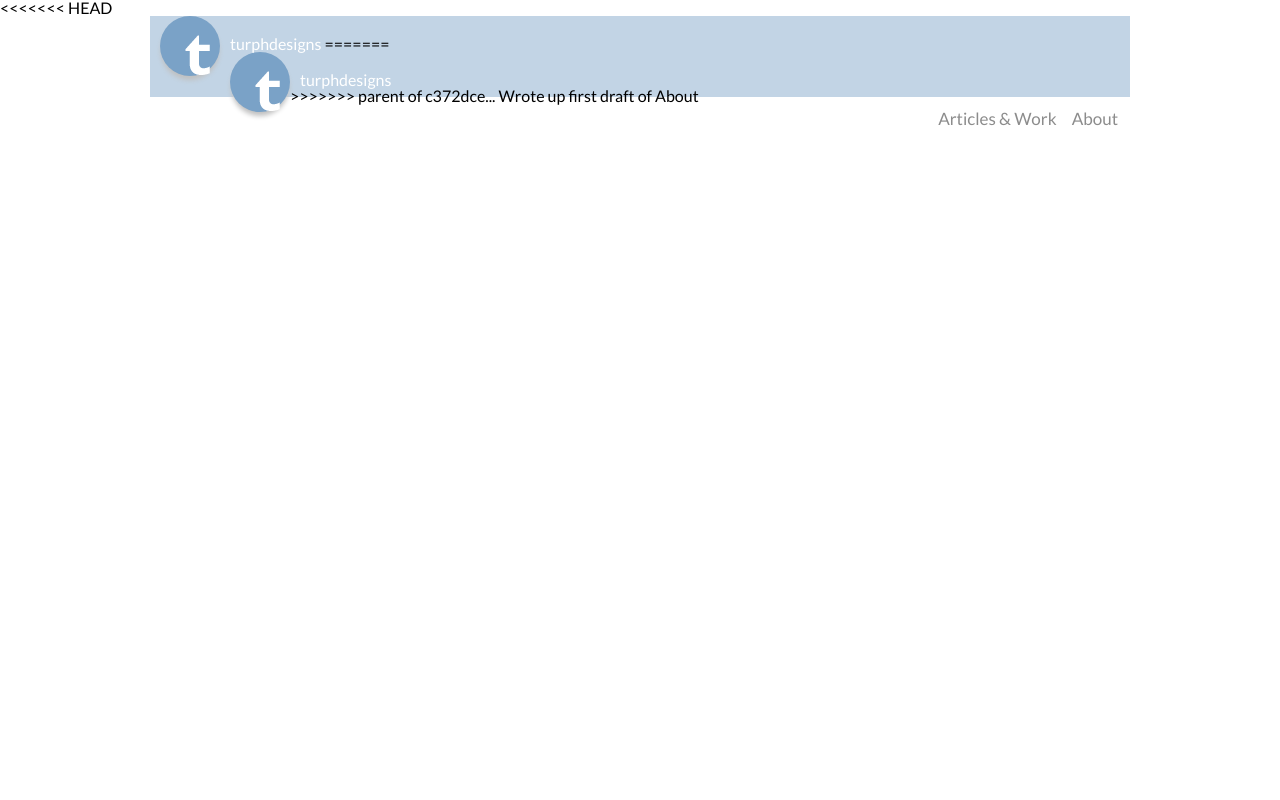
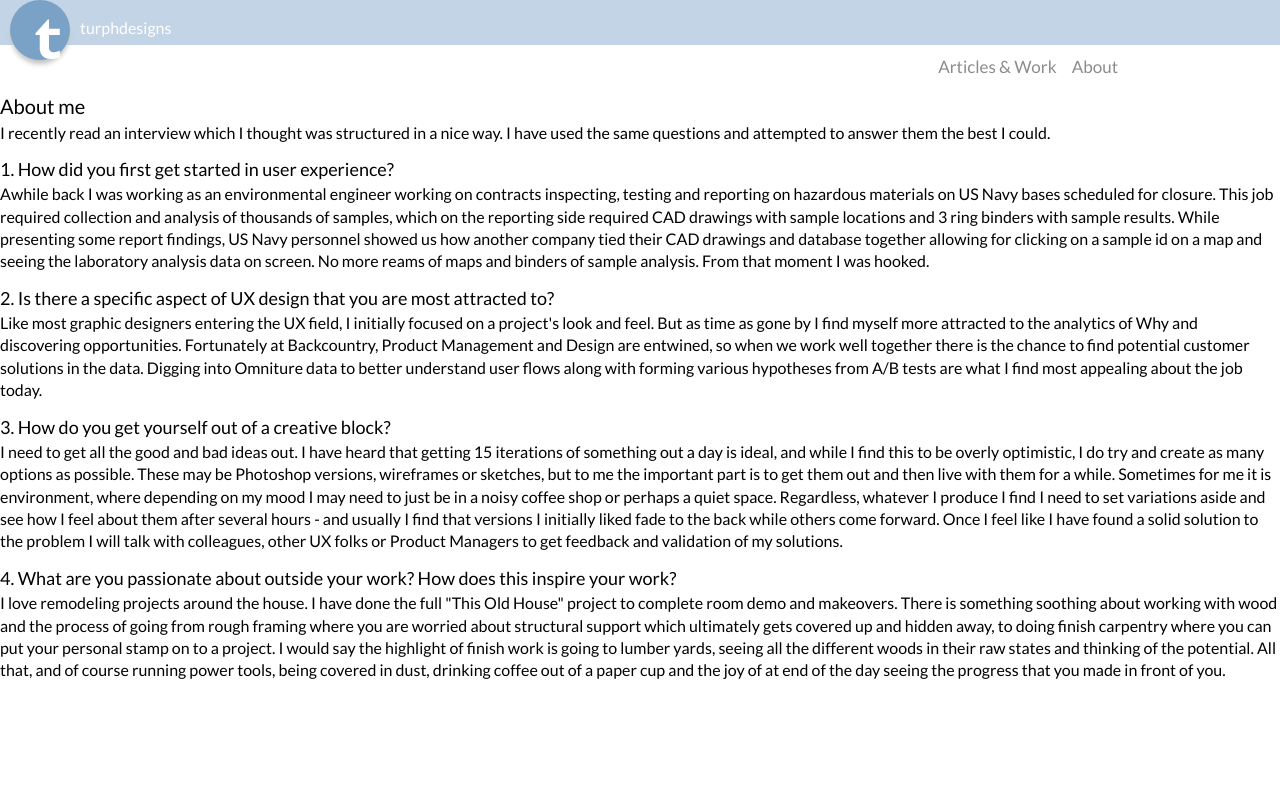
Before and after one commit to turph/bitstopixels, a PHP site: page /about.html in a window 1280 px wide. Run offline with PHP 8.4, Linux system fonts and the light colour scheme.

Commit message:
This is bad

```diff
--- a/20110624.html
+++ b/20110624.html
@@ -16,7 +16,7 @@
 	</script>
 </head>
 <body id="article">
-	<div class="ribbon centerWrap">
+	<div class="ribbon">
 		<div class="logo"><img src="img/t-logoL.png" width="27" height="42" alt="T LogoL"></div>
 		<span class="mast">turphdesigns</span>
 	</div>
--- a/20120209.html
+++ b/20120209.html
@@ -16,7 +16,7 @@
 	</script>
 </head>
 <body id="article">
-	<div class="ribbon centerWrap">
+	<div class="ribbon">
 		<div class="logo"><img src="img/t-logoL.png" width="27" height="42" alt="T LogoL"></div>
 		<span class="mast">turphdesigns</span>
 	</div>
--- a/20140625.html
+++ b/20140625.html
@@ -16,7 +16,7 @@
 	</script>
 </head>
 <body id="article">
-	<div class="ribbon centerWrap">
+	<div class="ribbon">
 		<div class="logo"><img src="img/t-logoL.png" width="27" height="42" alt="T LogoL"></div>
 		<span class="mast">turphdesigns</span>
 	</div>
--- a/20140630.html
+++ b/20140630.html
@@ -16,7 +16,7 @@
 	</script>
 </head>
 <body id="article">
-	<div class="ribbon centerWrap">
+	<div class="ribbon">
 		<div class="logo"><img src="img/t-logoL.png" width="27" height="42" alt="T LogoL"></div>
 		<span class="mast">turphdesigns</span>
 	</div>
--- a/20140701.html
+++ b/20140701.html
@@ -16,7 +16,7 @@
 	</script>
 </head>
 <body id="article">
-	<div class="ribbon centerWrap">
+	<div class="ribbon">
 		<div class="logo"><img src="img/t-logoL.png" width="27" height="42" alt="T LogoL"></div>
 		<span class="mast">turphdesigns</span>
 	</div>
--- a/20140710.html
+++ b/20140710.html
@@ -16,7 +16,7 @@
 	</script>
 </head>
 <body id="article">
-	<div class="ribbon centerWrap">
+	<div class="ribbon">
 		<div class="logo"><img src="img/t-logoL.png" width="27" height="42" alt="T LogoL"></div>
 		<span class="mast">turphdesigns</span>
 	</div>
--- a/about.html
+++ b/about.html
@@ -15,23 +15,30 @@
 
 	</script>
 </head>
-<<<<<<< HEAD
 <body id="about">
-	<div class="ribbon centerWrap">
+	<div class="ribbon">
 		<div class="logo"><img src="img/t-logoL.png" width="27" height="42" alt="T LogoL"></div>
 		<span class="mast">turphdesigns</span>
-=======
-<body id="list">
-	<div class="ribbon">
-		<div class="centerWrap">
-			<div class="logo"><img src="img/t-logoL.png" width="27" height="42" alt="T LogoL"></div>
-			<span class="mast">turphdesigns</span>
-		</div>
->>>>>>> parent of c372dce... Wrote up first draft of About
 	</div>
 	<div class="mainNav centerWrap">
 		<a id="work" href="index.html">articles & work</a>
 		<a id="about" href="about.html">about</a>
 	</div>
+	<div class="aboutBody">
+			<h3>About me</h3>
+			<p>I recently read an interview which I thought was structured in a nice way. I have used the same questions and attempted to answer them the best I could.</p>
+
+			<h4>1. How did you first get started in user experience?</h4>
+			<p>Awhile back I was working as an environmental engineer working on contracts inspecting, testing and reporting on hazardous materials on US Navy bases scheduled for closure. This job required collection and analysis of thousands of samples, which on the reporting side required CAD drawings with sample locations and 3 ring binders with sample results. While presenting some report findings, US Navy personnel showed us how another company tied their CAD drawings and database together allowing for clicking on a sample id on a map and seeing the laboratory analysis data on screen. No more reams of maps and binders of sample analysis. From that moment I was hooked.</p>
+
+			<h4>2. Is there a specific aspect of UX design that you are most attracted to?</h4>
+			<p>Like most graphic designers entering the UX field, I initially focused on a project's look and feel. But as time as gone by I find myself more attracted to the analytics of Why and discovering opportunities. Fortunately at Backcountry, Product Management and Design are entwined, so when we work well together there is the chance to find potential customer solutions in the data. Digging into Omniture data to better understand user flows along with forming various hypotheses from A/B tests are what I find most appealing about the job today.</p>
+
+			<h4>3. How do you get yourself out of a creative block?</h4>
+			<p>I need to get all the good and bad ideas out. I have heard that getting 15 iterations of something out a day is ideal, and while I find this to be overly optimistic, I do try and create as many options as possible. These may be Photoshop versions, wireframes or sketches, but to me the important part is to get them out and then live with them for a while. Sometimes for me it is environment, where depending on my mood I may need to just be in a noisy coffee shop or perhaps a quiet space. Regardless, whatever I produce I find I need to set variations aside and see how I feel about them after several hours - and usually I find that versions I initially liked fade to the back while others come forward. Once I feel like I have found a solid solution to the problem I will talk with colleagues, other UX folks or Product Managers to get feedback and validation of my solutions.</p>
+
+			<h4>4. What are you passionate about outside your work? How does this inspire your work?</h4>
+			<p>I love remodeling projects around the house. I have done the full "This Old House" project to complete room demo and makeovers. There is something soothing about working with wood and the process of going from rough framing where you are worried about structural support which ultimately gets covered up and hidden away, to doing finish carpentry where you can put your personal stamp on to a project. I would say the highlight of finish work is going to lumber yards, seeing all the different woods in their raw states and thinking of the potential. All that, and of course running power tools, being covered in dust, drinking coffee out of a paper cup and the joy of at end of the day seeing the progress that you made in front of you.</p>
+		</div>
 </body>
 </html>
--- a/sass/_header.scss
+++ b/sass/_header.scss
@@ -1,6 +1,7 @@
 .ribbon{
 	height:45px;background-color:$blue-lightest;
 	.logo{
+		@include center-block;max-width:$page-width;
 		border-radius:50%;width:60px;height:60px;background-color:$blue-light;float:left;margin-left:10px;
 		-moz-box-shadow:    0px 5px 5px -1px $gray-lighter;
 		-webkit-box-shadow: 0px 5px 5px -1px $gray-lighter;
--- a/sass/_layout.scss
+++ b/sass/_layout.scss
@@ -27,3 +27,10 @@ a{color:$blue;}
 		}
 	}
 }
+
+#about{
+	.aboutBody{
+		margin:0 10px;padding:20px 10px 100px 10px;color:$black;
+		h4{font-weight:bold;}
+	}
+}
--- a/stylesheets/screen2.css
+++ b/stylesheets/screen2.css
@@ -152,6 +152,10 @@ blockquote {
 }
 /* line 3, ../sass/_header.scss */
 .ribbon .logo {
+  display: block;
+  margin-left: auto;
+  margin-right: auto;
+  max-width: 980px;
   border-radius: 50%;
   width: 60px;
   height: 60px;
@@ -162,24 +166,24 @@ blockquote {
   -webkit-box-shadow: 0px 5px 5px -1px silver;
   box-shadow: 0px 5px 5px -1px silver;
 }
-/* line 9, ../sass/_header.scss */
+/* line 10, ../sass/_header.scss */
 .ribbon img {
   padding: 18px 0 0 24px;
 }
-/* line 10, ../sass/_header.scss */
+/* line 11, ../sass/_header.scss */
 .ribbon .mast {
   display: inline-block;
   padding: 20px 0 0 10px;
   color: white;
 }
 
-/* line 12, ../sass/_header.scss */
+/* line 13, ../sass/_header.scss */
 .mainNav {
   padding: 10px 0;
   display: inline-block;
   text-align: right;
 }
-/* line 14, ../sass/_header.scss */
+/* line 15, ../sass/_header.scss */
 .mainNav a {
   margin: 0 12px 0 0;
   text-decoration: none;
@@ -188,15 +192,15 @@ blockquote {
   line-height: 1.45;
   color: #8c8c8c;
 }
-/* line 19, ../sass/_header.scss */
+/* line 20, ../sass/_header.scss */
 .mainNav #home:hover {
   border-bottom: 3px solid #7aa2c7;
 }
-/* line 22, ../sass/_header.scss */
+/* line 23, ../sass/_header.scss */
 .mainNav #work:hover {
   border-bottom: 3px solid #9ebbd6;
 }
-/* line 25, ../sass/_header.scss */
+/* line 26, ../sass/_header.scss */
 .mainNav #about:hover {
   border-bottom: 3px solid #c2d4e5;
 }
```
Also changed, not shown: stylesheets/screen.css (+11 -0 lines).
